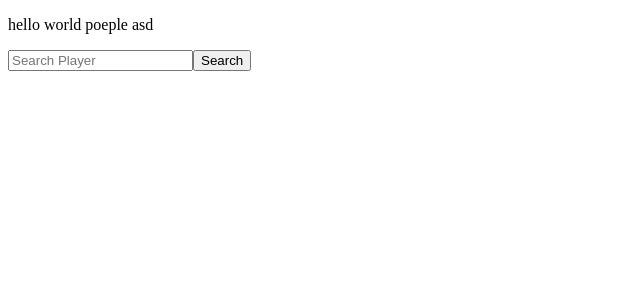
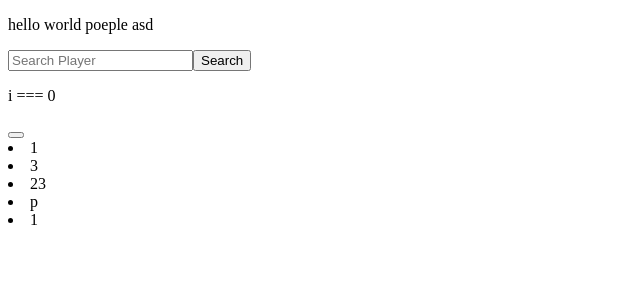
Before and after one commit to cmtran09/project-x, a React app: page / in a window 1280 px wide. Shown: the top 300 px of the page, without its empty margins (0-640 px from the left). Built offline with nearby package versions, Linux system fonts and the light colour scheme.

Commit message:
trying to render list

```diff
--- a/src/components/start/Start.js
+++ b/src/components/start/Start.js
@@ -6,7 +6,7 @@ export default function Start() {
   const [player1, setPlater1] = useState(null)
   const [player2, setPlater2] = useState(null)
 
-  const [searchResult, setSearchResult] = useState({})
+  const [searchResult, setSearchResult] = useState([])
 
   function getPlayer(e) {
     e.preventDefault()
@@ -25,6 +25,46 @@ export default function Start() {
     console.log(player1)
   }
 
+  function renderResultz(){
+    if(searchResult.length !== 0){
+      return (
+        <p>not !== 0</p>
+      )
+    } else return (
+      <p>i === 0</p>
+
+    )
+  }
+
+  const list = [{name:1},{name:3},{name:23},{name:"p"},{name:1}]
+
+  function renderResults(){
+    if(searchResult.length !== 0){
+      console.log("not zero length")
+        searchResult.map((player, i) => {
+          console.log("not zero length - insode loop")
+          return (
+            <li key={i}>
+              <p>hello</p>
+            </li>
+          )
+        })
+    } else console.log("zero length")
+  }
+
+  console.log("search result", searchResult)
+  // function renderResults(){
+  //   if(!searchResult){
+  //     return (
+  //       searchResult.data.map(i => {
+  //         return (
+  //           <li key={i}>player.id</li>
+  //         )
+  //       })
+  //     )
+  //   } else return
+  // }
+
   return (
     <div>
       <p>
@@ -40,6 +80,16 @@ export default function Start() {
           getPlayer(e)
         }}>Search</button>
       </form>
+      <div className="list">
+        {renderResults()}
+        {renderResultz()}
+      </div>
+      <button onClick={()=>console.log(searchResult[0].id)}></button>
+      {list.map((elem,i)=>{
+        return (
+          <li key={i}>{elem.name}</li>
+        )
+      })}
     </div>
   )
 }
--- a/src/index.html
+++ b/src/index.html
@@ -3,7 +3,6 @@
 
 <head>
   <meta charset="utf-8">
-  <!-- <link href="https://fonts.googleapis.com/css?family=Carter+One|Megrim|Squada+One&display=swap" rel="stylesheet"> -->
   <title>Px - nba</title>
 </head>
 
--- a/src/styles/styles.scss
+++ b/src/styles/styles.scss
@@ -1,6 +1,6 @@
-$primary-color: white;
-$bg: black;
-h1 {
-  color: $primary-color;
-  background-color: $bg;
-}
+// $primary-color: white;
+// $bg: black;
+// h1 {
+//   color: $primary-color;
+//   background-color: $bg;
+// }
```
